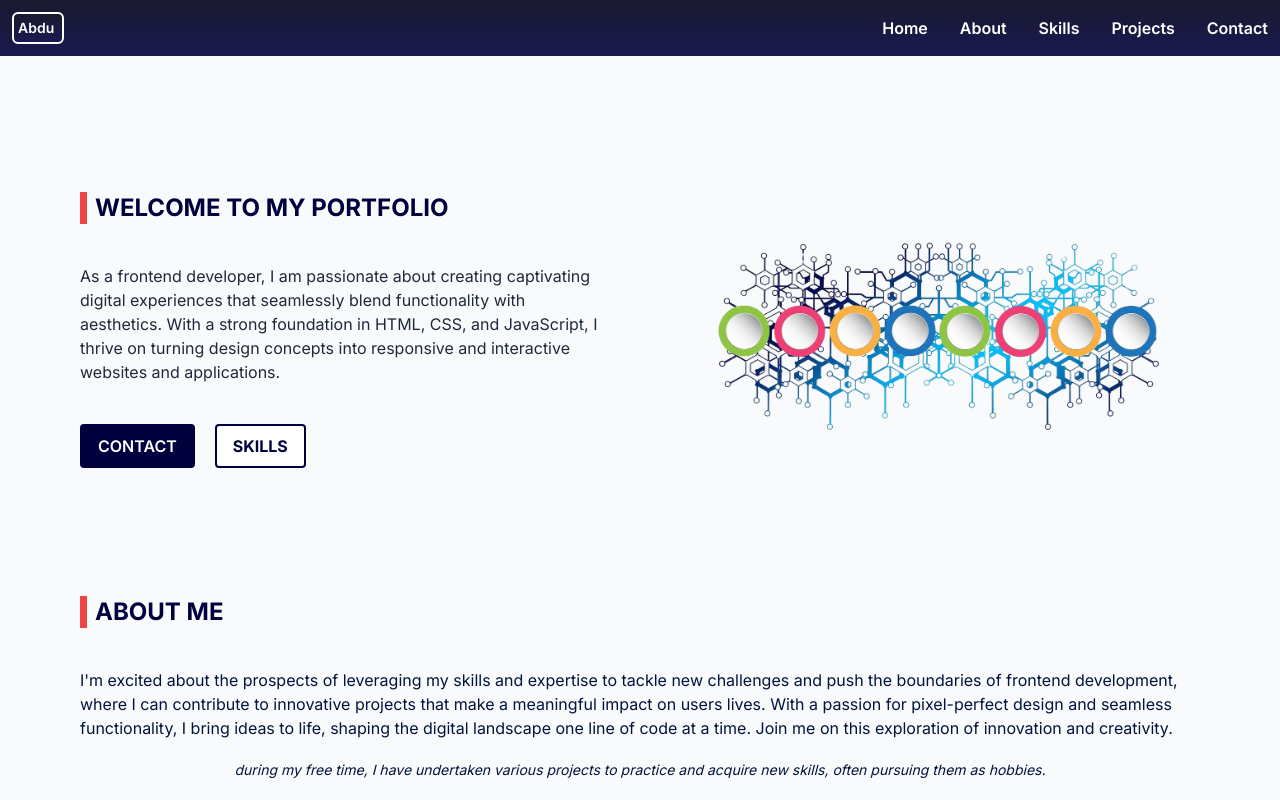
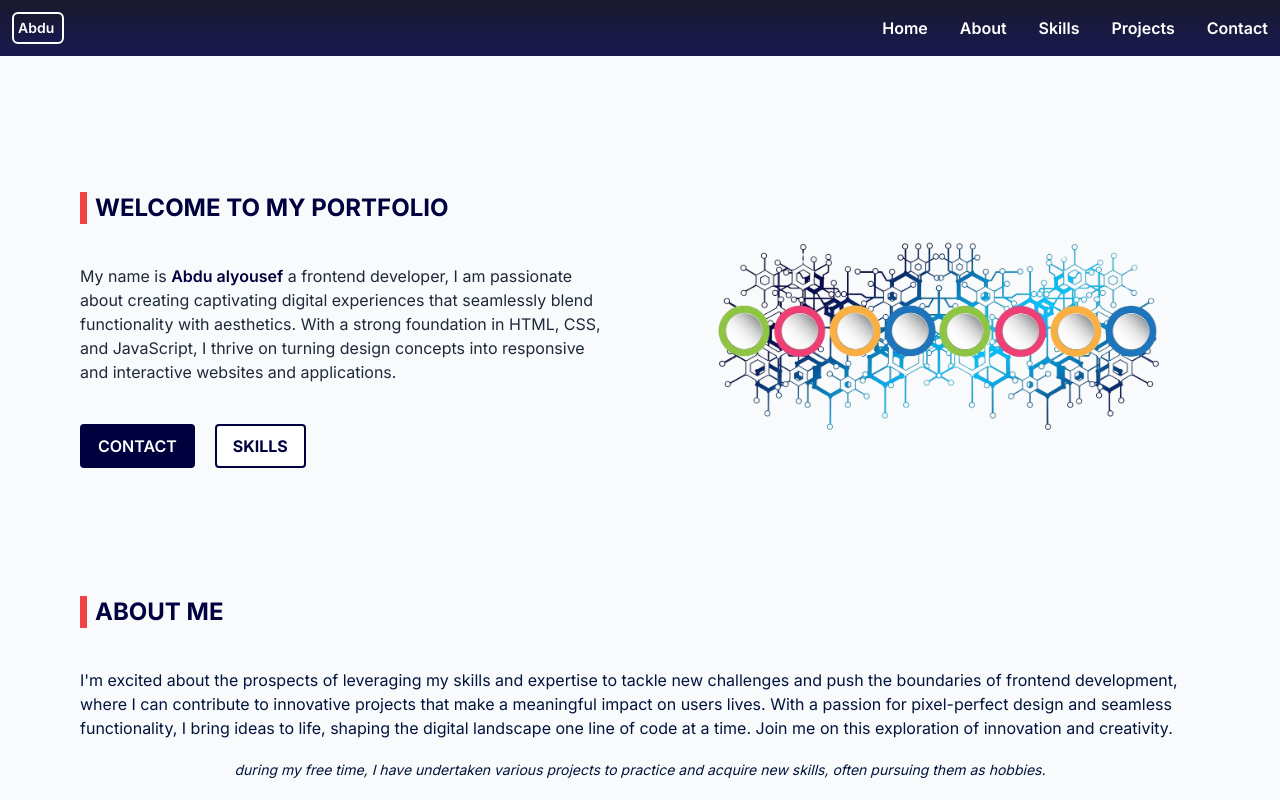
Before and after one commit to Abdu-alyousef/Portfolio_, a Next.js app: page / in a window 1280 px wide. Shown: the top 800 px of the page. Built offline with nearby package versions, Linux system fonts and the light colour scheme.

Commit message:
Added name to text

```diff
--- a/src/app/component/Main.jsx
+++ b/src/app/component/Main.jsx
@@ -32,7 +32,7 @@ export default function Main() {
                 Welcome to my portfolio
               </h1>
               <p className=" text-slate-800 text-center md:text-start">
-                As a frontend developer, I am passionate about creating
+                My name is <strong className="text-[#00003f] font-semibold">Abdu alyousef</strong> a frontend developer, I am passionate about creating
                 captivating digital experiences that seamlessly blend
                 functionality with aesthetics. With a strong foundation in HTML,
                 CSS, and JavaScript, I thrive on turning design concepts into
```
